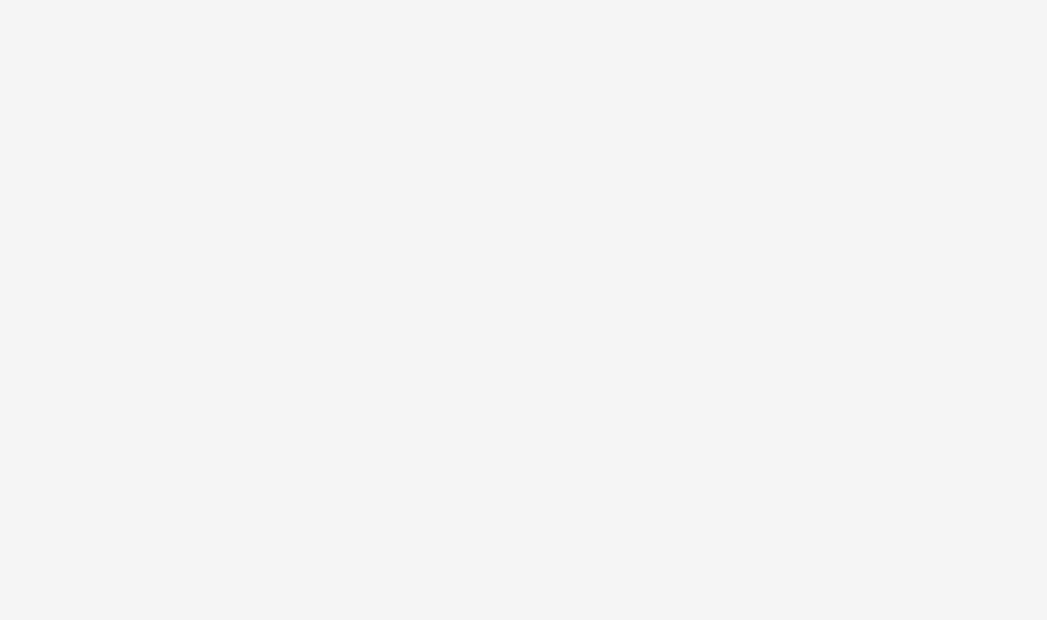
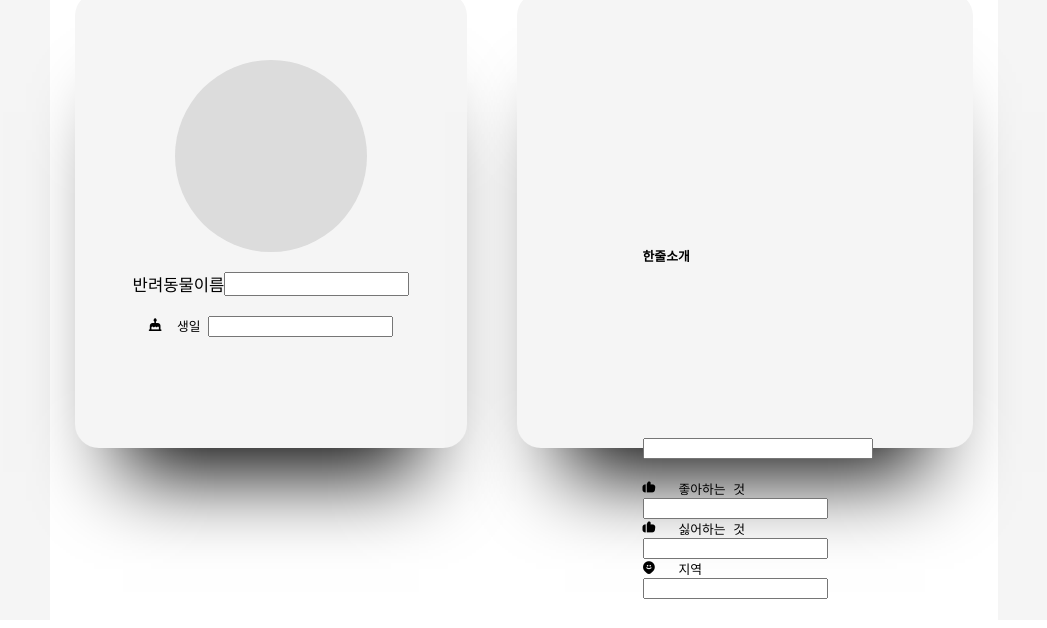
Before and after one commit to anhyunji494/pet-project, a React (Create React App) app in the folder frontend/: page /profile/update in a window 1280 px wide. Before the commit this address had no page. Shown: the part 188-816 px from the top of the page, without its empty margins (124-1171 px from the left). Built offline with nearby package versions, Linux system fonts and the light colour scheme.

Commit message:
게시글 상세보기 idx 데이터 전송, 자기소개 수정 페이지

```diff
--- a/frontend/package.json
+++ b/frontend/package.json
@@ -12,7 +12,9 @@
     "randomstring": "^1.1.5",
     "react": "^18.2.0",
     "react-dom": "^18.2.0",
+    "react-intersection-observer": "^9.8.1",
     "react-modal": "^3.16.1",
+    "react-query": "^3.39.3",
     "react-router-dom": "^6.22.3",
     "react-scripts": "5.0.1",
     "react-stomp": "^4.1.0",
--- a/frontend/src/App.js
+++ b/frontend/src/App.js
@@ -9,6 +9,7 @@ import Post from "./pages/Post/Post.js";
 import UserUpdate from "./pages/UserUpdate/UserUpdate.js";
 import Chat from "./pages/Chat/chat.js";
 import Test from "./pages/Test.js";
+import ProfileUpdate from "./components/Profile/ProfileUpdate.js";
 
 
 function App() {
@@ -23,6 +24,7 @@ function App() {
         <Route path="/login/google" element={<Login />} />
         <Route path="/signin" element={<Signin />} />
         <Route path="/profile" element={<ProfilePage />} />
+        <Route path="/profile/update" element={<ProfileUpdate/>}/>
         <Route path="/post" element={<Post/>}/>
         <Route path="/userUpdate" element={<UserUpdate/>}/>
         <Route path="/chat" element={<Chat/>}/>
--- a/frontend/src/components/PostList/PostsList.js
+++ b/frontend/src/components/PostList/PostsList.js
@@ -1,8 +1,14 @@
-import React, { useEffect, useState } from "react";
+import React, { useEffect, useRef, useState } from "react";
 import axios from "axios";
 import "./PostList.css";
+import { Link, useNavigate } from "react-router-dom";
 
 const PostsList = () => {
+  // 라우팅 navigate 선언 !항상 최상단!
+  const navigate = useNavigate();
+
+
+  // 목록
   const [postsList, setPostsList] = useState([]);
   const [images, setImages] = useState([]);
   //   const getPostsList = async () => {
@@ -43,6 +49,7 @@ const PostsList = () => {
         //response.data 배열 순회 하면서 각 객체 file_ranme의 경로 가져옴
         response.data.map((item) => console.log("map item", item.file_rnames));
 
+
         setImages("http://localhost:8085/images/");
       })
       .catch((error) => {
@@ -51,26 +58,109 @@ const PostsList = () => {
       });
   }, []);
 
+  // 상세 게시글 보기
+  const handleDetail = (post_idx)=>{
+    console.log('상세 게시글 보기 요청') // 글 idx 넘겨야함 post_idx
+    console.log('idx', post_idx)
+
+    axios
+      .get("/images", {
+        post_idx: post_idx,
+      })
+      .then((response)=>{
+        console.log('응답 받기 성공');
+        console.log(response);
+        // navigate('{/post/'+{}+'}')/
+      })
+
+
+
+  }
+
+
+
+//   // 무한 스크롤 페이징
+
+//   const target = useRef(null);
+//   const [loading, setLoading] = useState(false);
+
+//   useEffect(() => {
+//     observer.observe(target.current);
+//   }, []);
+
+//   function 실행할함수() {
+//     setLoading(true);
+//     console.log("로딩 실행");
+//     setLoading(false);
+//   }
+// /
+//   const observer = new IntersectionObserver((entries) => {
+//     entries.forEach((entry) => {
+//       // enbry와 observer 출력
+//       console.log('entry', entry)
+//       if (!entry.isIntersecting) return;
+//       if (loading) return; // 로딩중이면 함수 종료 (불필요한 api 호출 방지)
+
+//       // setPage(page+1);
+
+//       실행할함수();
+//     });
+//   });
+
+
+//   // 페이지네이션
+
+//   const [page, setpage] = useState(1);
+//   // 첫 페이지는 자동 1
+
+//   const offset = (page-1) * 4 // 4= 한 페이지에 들어갈 갯구, offset = 데이터 위치
+
+
+
+
+
+
+
+
   return (
     <div>
+      {/* 바디영역 */}
       <div className="body">
+        {/* 게시글 들어갈 박스들 */}
         <ul className="post-div">
           <div id="post-photo">
+
+            {/* 게시글 맵핑 */}
             {dataObjArr.map((item, index) => (
               <div id="photo-idv">
-                <img
+                                <img
                   id="photo-content"
                   key={index}
                   src={item.file_rnames[0]}
-                  alt={`사진 ${index}`}
+                  alt={`사진 ${item.post_idx}`}
                   width="100%"
                   height="100%"
+
+                  onClick={(event)=>handleDetail(item.post_idx)}
                 />
+
+                {/* <div>{dataObjArr.map((item, 여기적기))}</div>/ */}
               </div>
             ))}
+
+
+
           </div>
         </ul>
       </div>
+
+      {/* 무한스크롤
+      <div style={{ height: "1000px", backgroundColor: "green" }}></div>
+      <div
+        id="scrillEnd"
+        style={{ height: "20px", backgroundColor: "red" }}
+        ref={target}
+      ></div>*/}
     </div>
   );
 };
--- a/frontend/src/components/Profile/Profile.js
+++ b/frontend/src/components/Profile/Profile.js
@@ -21,6 +21,7 @@ const Profile = ()=> {
 
   const updateBtn = () => {
     console.log('updateBtn ck')
+
     navigate('/profile/update')
   }
 
--- a/frontend/src/components/Profile/ProfileUpdate.js
+++ b/frontend/src/components/Profile/ProfileUpdate.js
@@ -17,29 +17,35 @@ function ProfileUpdate() {
         <div className="profile-div">
           <div className="profile-photo"></div>
           <div className="name-div">
-            <input className="name">반려동물 이름</input>
+            반려동물이름
+            <input className="name"></input>
           </div>
           <div className="birthday">
             <i className="fi fi-br-cake-birthday"></i>
-            &nbsp; 0000.00.00
+            &nbsp; 생일 <input className="bitrhday"></input>
           </div>
         </div>
-        <div className="tags">태그</div>
+        <div className="tags"></div>
       </div>
       <div className="content-box">
-        <input className="intro">한줄소개</input>
+        <span className="intro">
+        한줄소개</span>
+        <input className="intro"></input>
         <div className="etc-div">
           <div className="likes">
             <i className="fi fi-sr-thumbs-up"></i>&nbsp;&nbsp;
-            <input className="profile-text">좋아하는 것</input>
+            좋아하는 것
+            <input className="profile-text"></input>
           </div>
           <div className="dislikes">
             <i className="fi fi-sr-thumbs-up"></i>&nbsp;&nbsp;
-            <input className="profile-text">싫어하는 것</input>
+            싫어하는 것
+            <input className="profile-text"></input>
           </div>
           <div className="location">
             <i className="fi fi-sr-map-marker-smile"></i>&nbsp;&nbsp;
-            <input className="profile-text">위치정보</input>
+            지역
+            <input className="profile-text"></input>
           </div>
         </div>
       </div>
```
Also changed, not shown: 1 other file (tests, documents, lock files or other folders).
